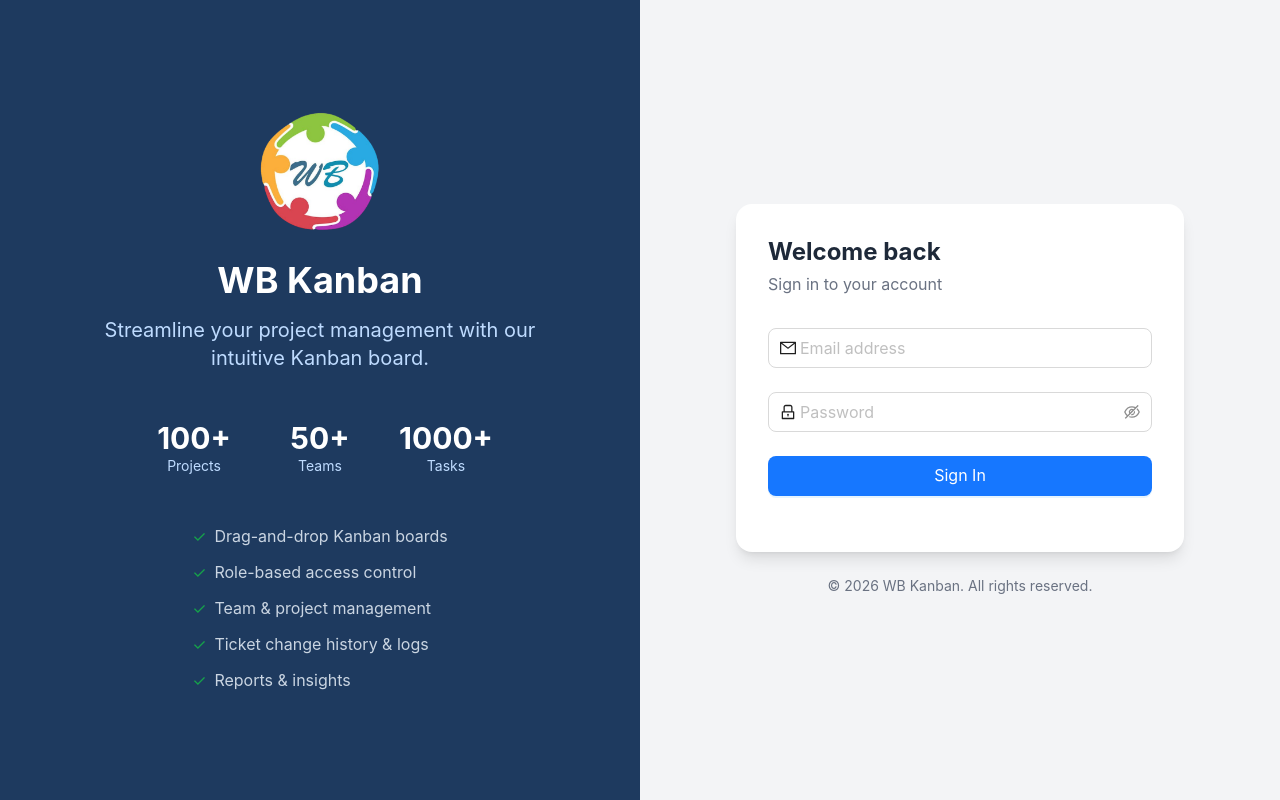
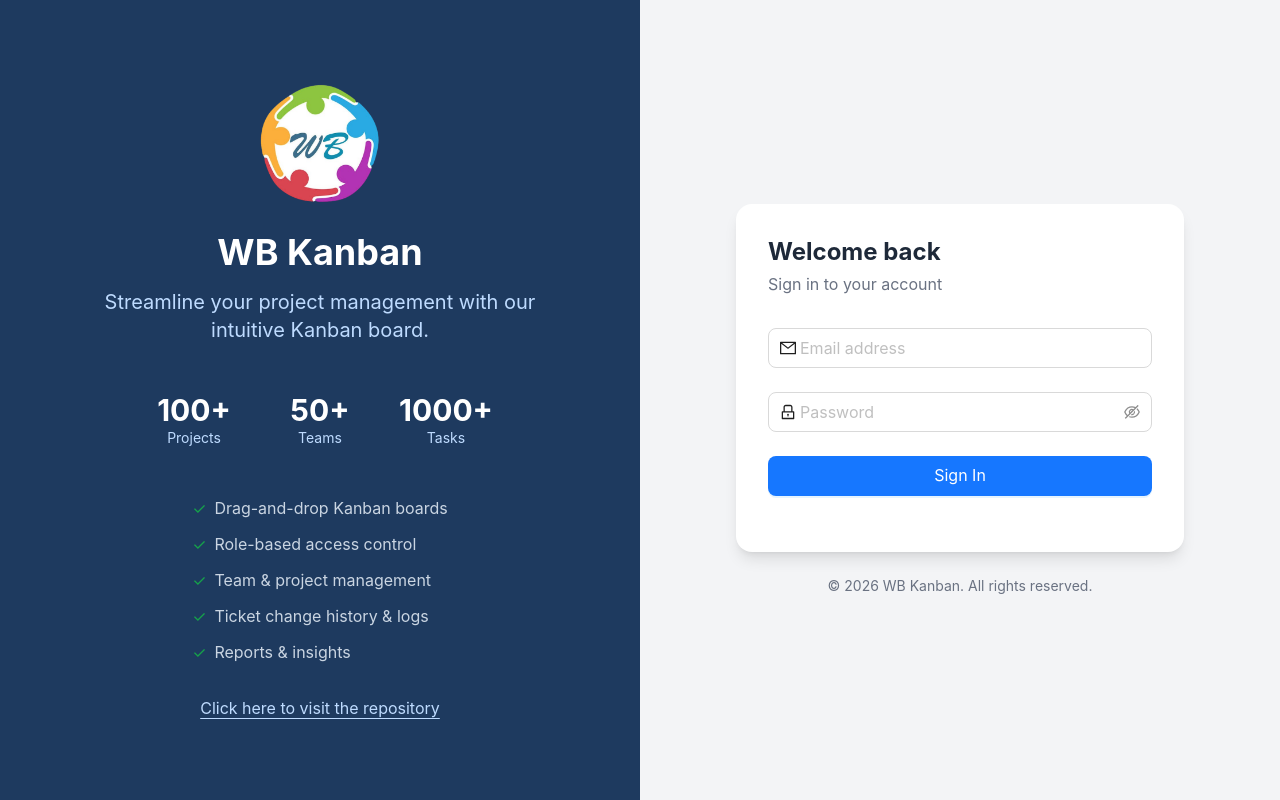
Before and after one commit to edward-aniel3/WB_Kanban, a React (Vite) app in the folder client/: page /login in a window 1280 px wide. Built offline with nearby package versions, Linux system fonts and the light colour scheme; no server answers.

Commit message:
Github Link on Login

```diff
--- a/client/src/pages/LoginPage.jsx
+++ b/client/src/pages/LoginPage.jsx
@@ -75,9 +75,19 @@ const LoginPage = () => {
             <li key={feature} className="flex items-center gap-2">
               <span className="text-success">&#10003;</span>
               {feature}
+
             </li>
           ))}
         </ul>
+
+        <a
+          href="https://github.com/edward-aniel3/WB_Kanban"
+          target="_blank"
+          rel="noreferrer"
+          className="mt-8 text-blue-200 underline underline-offset-4 hover:text-white"
+        >
+          Click here to visit the repository
+        </a>
       </div>
 
       {/* Right Panel - Login Form */}
```
